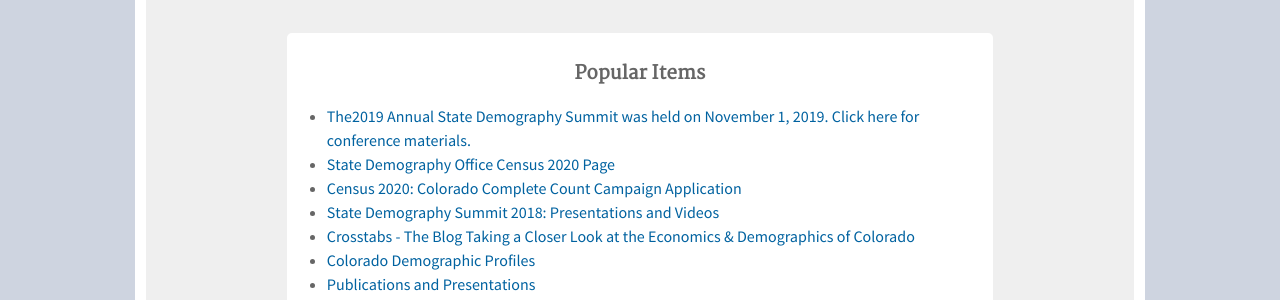
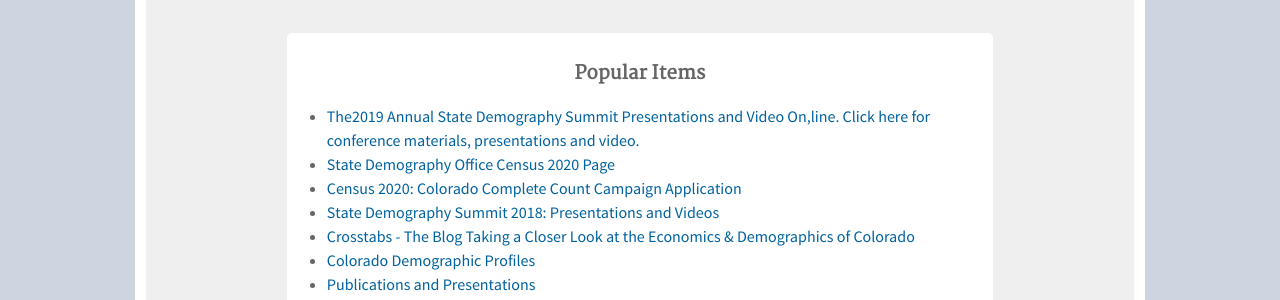
Before and after one commit to TBleess/Website_New, a Jekyll site: the page built from pages/0_Homepage_and_Footer_Links/index.md, in a window 1280 px wide. Shown: the part 650-950 px from the top of the page. Built offline with Jekyll 4.4.1, drawn with Linux system fonts in a browser that asks for light colours.

Commit message:
Update infobox.yml

```diff
--- a/_data/infobox.yml
+++ b/_data/infobox.yml
@@ -2,8 +2,8 @@
   # url: "/data/"
 # - name: "Webmap Gallery"
 #   url: "/gis/map-gallery/"
-- name: "The2019 Annual State Demography Summit was held on November 1, 2019.  Click here for conference materials."
-  url: "/demography/demography-summit-2019/"
+- name: "The2019 Annual State Demography Summit Presentations and Video  On,line.  Click here for conference materials, presentations and video."
+  url: "/demography/publications-and-presentations#publications-and-presentations"
 - name: "State Demography Office Census 2020 Page"
   url: "/census_2020/"
 - name: "Census 2020:  Colorado Complete Count Campaign Application"
```
